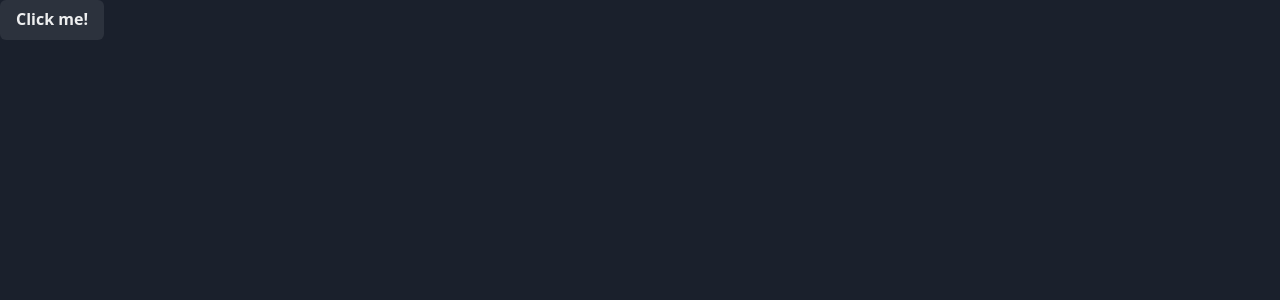
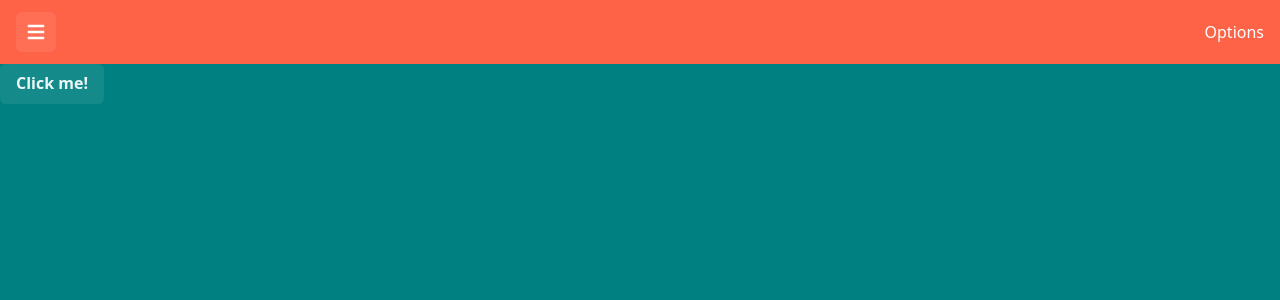
Before and after one commit to maxphillipsdev/contacts, a Next.js app: page / in a window 1280 px wide. Shown: the top 300 px of the page. Built offline with nearby package versions, Linux system fonts and the light colour scheme.

Commit message:
Started building shell

```diff
--- /dev/null
+++ b/components/AppShell.tsx
@@ -0,0 +1,47 @@
+import {
+  Box,
+  Flex,
+  IconButton,
+  IconButtonProps,
+  Spacer,
+  useDisclosure,
+  VStack,
+} from "@chakra-ui/react";
+import { HiMenu } from "react-icons/hi";
+import React from "react";
+import Sidebar from "./Sidebar";
+
+const AppShell: React.FC = ({ children }) => {
+  const { isOpen, onOpen, onClose } = useDisclosure();
+
+  return (
+    <VStack w="100%" h="100%" spacing={0}>
+      <Flex
+        as="nav"
+        className="header"
+        alignItems="center"
+        bg="tomato"
+        w="100%"
+        p={4}
+        color={"white"}
+        height={"64px"}
+      >
+        <Box className="icons">
+          <IconButton
+            onClick={onOpen}
+            aria-label="Toggle sidebar"
+            icon={<HiMenu size="1.5rem" />}
+          />
+        </Box>
+        <Spacer />
+        <Box className="">Options</Box>
+      </Flex>
+      <Sidebar isOpen={isOpen} onClose={onClose} />
+      <Box w="100%" h="100%" bg="teal">
+        {children}
+      </Box>
+    </VStack>
+  );
+};
+
+export default AppShell;
--- /dev/null
+++ b/components/Sidebar.tsx
@@ -0,0 +1,49 @@
+import {
+  Button,
+  Drawer,
+  DrawerBody,
+  DrawerCloseButton,
+  DrawerContent,
+  DrawerFooter,
+  DrawerHeader,
+  DrawerOverlay,
+  Input,
+} from "@chakra-ui/react";
+
+import React from "react";
+
+interface SidebarProps {
+  isOpen: boolean;
+  onClose: () => void;
+  btnRef?: React.RefObject<any> | undefined;
+}
+
+const Sidebar: React.FC<SidebarProps> = ({ isOpen, onClose, btnRef }) => {
+  return (
+    <Drawer
+      isOpen={isOpen}
+      placement="right"
+      onClose={onClose}
+      finalFocusRef={btnRef}
+    >
+      <DrawerOverlay />
+      <DrawerContent>
+        <DrawerCloseButton />
+        <DrawerHeader>Create your account</DrawerHeader>
+
+        <DrawerBody>
+          <Input placeholder="Type here..." />
+        </DrawerBody>
+
+        <DrawerFooter>
+          <Button variant="outline" mr={3} onClick={onClose}>
+            Cancel
+          </Button>
+          <Button colorScheme="blue">Save</Button>
+        </DrawerFooter>
+      </DrawerContent>
+    </Drawer>
+  );
+};
+
+export default Sidebar;
--- a/lib/theme.ts
+++ b/lib/theme.ts
@@ -9,6 +9,8 @@ const appTheme: Theme = {
         top: 0,
         padding: 0,
         margin: 0,
+        width: "100%",
+        height: "100%",
       },
       "*": {
         boxSizing: "border-box",
--- a/package.json
+++ b/package.json
@@ -15,7 +15,8 @@
     "next": "11.0.1",
     "next-pwa": "^5.2.24",
     "react": "17.0.2",
-    "react-dom": "17.0.2"
+    "react-dom": "17.0.2",
+    "react-icons": "^4.2.0"
   },
   "devDependencies": {
     "@types/react": "17.0.14",
--- a/pages/_app.tsx
+++ b/pages/_app.tsx
@@ -1,11 +1,14 @@
 import type { AppProps } from "next/app";
 import { ChakraProvider } from "@chakra-ui/react";
 import appTheme from "../lib/theme";
+import AppShell from "../components/AppShell";
 
 function MyApp({ Component, pageProps }: AppProps) {
   return (
     <ChakraProvider theme={appTheme}>
-      <Component {...pageProps} />
+      <AppShell>
+        <Component {...pageProps} />
+      </AppShell>
     </ChakraProvider>
   );
 }
```
Also changed, not shown: 1 other file (tests, documents, lock files or other folders).
